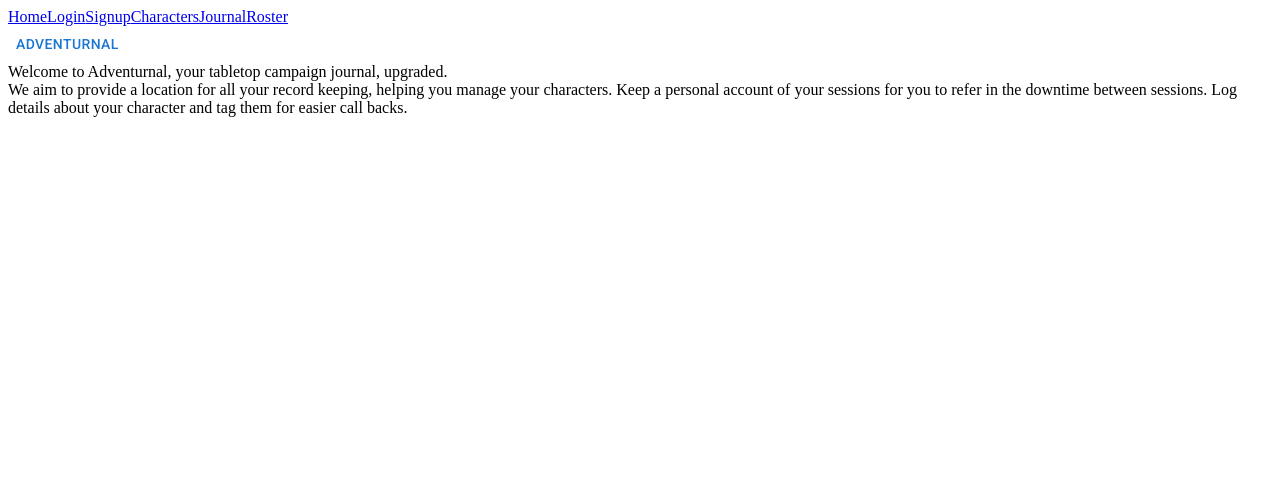
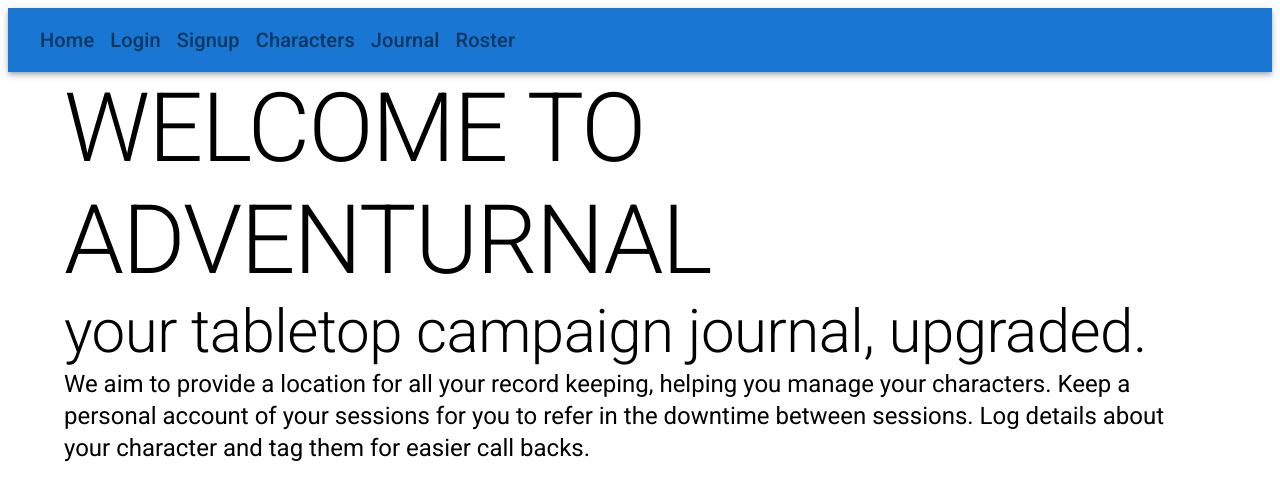
Before and after one commit to LordLowdar/Adventurnal, a React (Create React App) app in the folder client/: page / in a window 1280 px wide. Shown: the top 500 px of the page. Built offline with nearby package versions, Linux system fonts and the light colour scheme.

Commit message:
Making transition to MUI

```diff
--- a/client/src/App.js
+++ b/client/src/App.js
@@ -1,34 +1,41 @@
-import React from 'react';
-import { BrowserRouter, Route, Routes, Link } from 'react-router-dom';
+import React from "react";
+import {
+  BrowserRouter,
+  Route,
+  Routes,
+  Link as RouterLink,
+} from "react-router-dom";
+import { AppBar, IconButton, Typography } from "@mui/material";
+import ToolBar from "@mui/material/Toolbar";
 import {
   ApolloClient,
   InMemoryCache,
   createHttpLink,
   ApolloProvider,
-} from '@apollo/client';
-import './App.css';
-import { setContext } from '@apollo/client/link/context';
+} from "@apollo/client";
+import "./App.css";
+import { setContext } from "@apollo/client/link/context";
 
-import { Provider } from 'react-redux';
-
-import Home from './pages/Home';
-import Login from './pages/Login';
-import SignUp from './pages/Signup';
-import NoMatch from './pages/NoMatch';
-import Characters from './pages/Characters';
-import Journal from './pages/Journal';
-import Roster from './pages/Roster';
+import { Provider } from "react-redux";
+import Header from "./components/Header";
+import Home from "./pages/Home";
+import Login from "./pages/Login";
+import SignUp from "./pages/Signup";
+import NoMatch from "./pages/NoMatch";
+import Characters from "./pages/Characters";
+import Journal from "./pages/Journal";
+import Roster from "./pages/Roster";
 
 const httpLink = createHttpLink({
-  uri: '/graphql',
+  uri: "/graphql",
 });
 
 const authLink = setContext((_, { headers }) => {
-  const token = localStorage.getItem('id_token');
+  const token = localStorage.getItem("id_token");
   return {
     headers: {
       ...headers,
-      authorization: token ? `Bearer ${token}` : '',
+      authorization: token ? `Bearer ${token}` : "",
     },
   };
 });
@@ -42,15 +49,7 @@ export default function App() {
   return (
     <ApolloProvider client={client}>
       <BrowserRouter>
-        <header>
-          <Link to="/">Home</Link>
-          <Link to="/login">Login</Link>
-          <Link to="/signup">Signup</Link>
-          <Link to="/characters">Characters</Link>
-          <Link to="/journal">Journal</Link>
-          <Link to="/roster">Roster</Link>
-        </header>
-
+        <Header/>
         <Routes>
           <Route exact path="/" element={<Home />} />
           <Route exact path="/login" element={<Login />} />
--- /dev/null
+++ b/client/src/components/Header.js
@@ -0,0 +1,38 @@
+import React from "react";
+// import Container from '@mui/material/Container';
+import { AppBar,Typography, IconButton } from "@mui/material";
+import Toolbar from '@mui/material/Toolbar';
+import {
+  BrowserRouter,
+  Route,
+  Routes,
+  Link as RouterLink,
+} from "react-router-dom";
+const Header = () => {
+  return (
+    <AppBar position="static">
+          <Toolbar>
+            <IconButton component={RouterLink} to="/">
+              <Typography variant="h6">Home</Typography>
+            </IconButton>
+            <IconButton component={RouterLink} to="/login">
+              <Typography variant="h6">Login</Typography>
+            </IconButton>
+            <IconButton component={RouterLink} to="/signup">
+              <Typography variant="h6">Signup</Typography>
+            </IconButton>
+            <IconButton component={RouterLink} to="/characters">
+              <Typography variant="h6">Characters</Typography>
+            </IconButton>
+            <IconButton component={RouterLink} to="/journal">
+              <Typography variant="h6">Journal</Typography>
+            </IconButton>
+            <IconButton component={RouterLink} to="/roster">
+              <Typography variant="h6">Roster</Typography>
+            </IconButton>
+          </Toolbar>
+        </AppBar>
+  );
+};
+
+export default Header;
--- a/client/src/componets/Header.js
+++ /dev/null
@@ -1,5 +0,0 @@
-import React from 'react';
-
-const Header = () => {
-  return <div></div>;
-};
--- a/client/src/pages/Home.js
+++ b/client/src/pages/Home.js
@@ -1,24 +1,22 @@
-import React from 'react';
-import Button from '@mui/material/Button';
-import '../App.css';
+import React from "react";
+// import Container from '@mui/material/Container';
+import { Container, Typography, Card, CardContent } from "@mui/material";
+import "../App.css";
 
 const Home = () => {
   return (
-    <div className="container">
-      <Button variant="text">ADVENTURNAL</Button>
-      <div className="LargeHeader">
-        Welcome to Adventurnal, your tabletop campaign journal, upgraded.
-      </div>
-      <div classname="informationContainer">
-        {/* <img className="questPic" src="/images/quest.jpg"></img> */}
-        <div classname="informaionText">
-          We aim to provide a location for all your record keeping, helping you
-          manage your characters. Keep a personal account of your sessions for
-          you to refer in the downtime between sessions. Log details about your
-          character and tag them for easier call backs.
-        </div>
-      </div>
-    </div>
+    <Container>
+      <Typography variant="h1">WELCOME TO ADVENTURNAL</Typography>
+      <Typography variant="h2">
+        your tabletop campaign journal, upgraded.
+      </Typography>
+      <Typography variant="h5">
+        We aim to provide a location for all your record keeping, helping you
+        manage your characters. Keep a personal account of your sessions for you
+        to refer in the downtime between sessions. Log details about your
+        character and tag them for easier call backs.
+      </Typography>
+    </Container>
   );
 };
 
```
